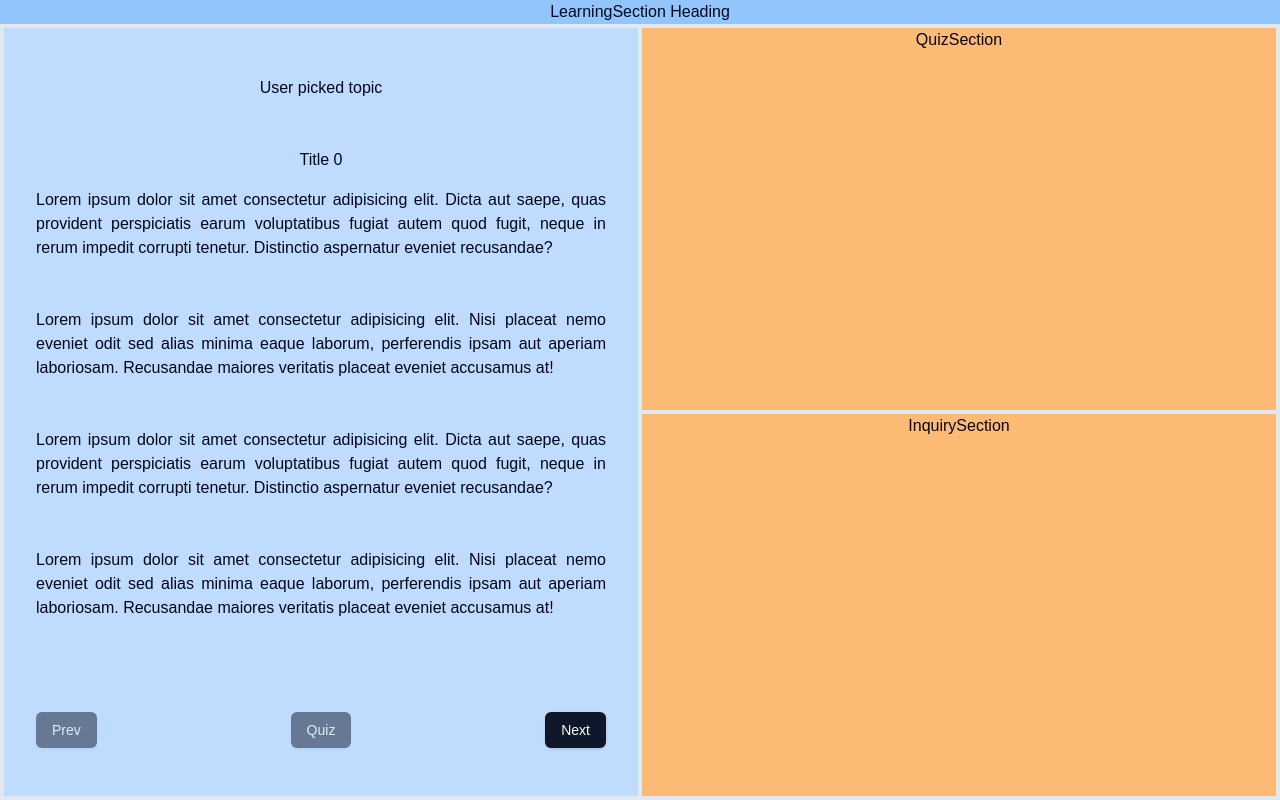
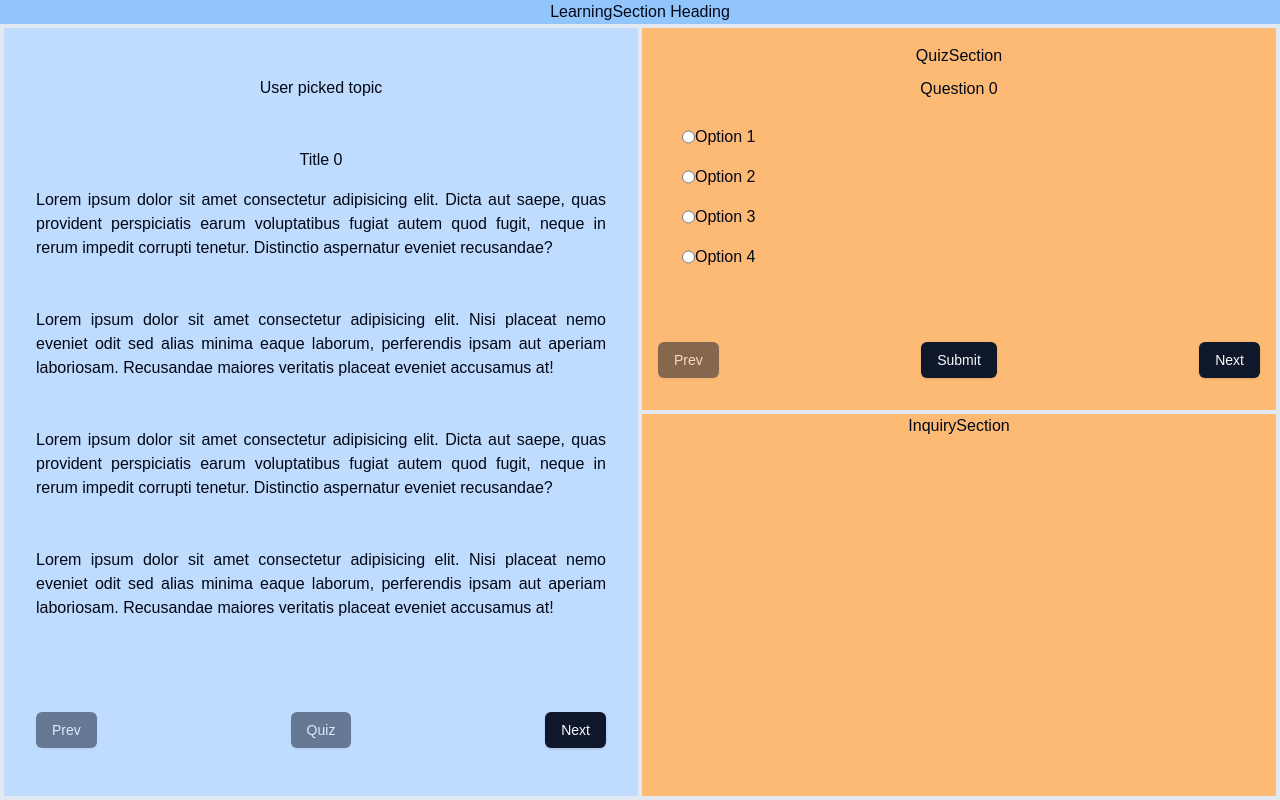
Before and after one commit to vikramsingh13/ai-tutor, a Next.js app: page /learning-section/1 in a window 1280 px wide. Built offline with nearby package versions, Linux system fonts and the light colour scheme.

Commit message:
quiz section added with working navigation and submission. Types folder and file added to organize various types, enums, interfaces

```diff
--- a/app/learning-section/[userId]/page.tsx
+++ b/app/learning-section/[userId]/page.tsx
@@ -8,27 +8,10 @@ import KnowledgeSection from "@/components/knowledge-section";
 import QuizSection from "@/components/quiz-section";
 import InquirySection from "@/components/inquiry-section";
 
+// Import quiz question types for the quiz section.
+import { QuizQuestionTypes } from "@/types/types";
+
 type Props = {};
-
-// Learning Section component is the main learning page of the application.
-// It will have primarily 3 components: knowledge section, quiz section, and inquiry section.
-// The user will be able to learn new concepts, take quizzes, and ask questions in the above sections, respectively.
-const LearningSection = (props: Props) => {
-  // Initialize the router.
-  // Will be used for further routing and accessing query parameters, e.g. userId
-  const router = useRouter();
-
-  // Will keep track of the user id from the query parameters to fetch the user's learning section
-  const [userId, setUserId] = useState("");
-
-  // useEffect to check if the router is ready,
-  // and if it is, then we can access the query parameters to get the user id
-  useEffect(() => {
-    if (router.isReady) {
-      setUserId(router.query.userId);
-      console.log("User ID: ", userId);
-    }
-  }, [router.isReady]);
 
 // dummy knowledge data for the knowledge section.
 const knowledgeData = {
@@ -69,6 +52,71 @@ const LearningSection = (props: Props) => {
 // dummy topic for the knowledge section.
 const topic = "User picked topic";
 
+// Dummy quiz data for the quiz section.
+const dummyQuizData = {
+  0: {
+    questionType: QuizQuestionTypes.MULTIPLE_CHOICE,
+    question: "Question 0",
+    options: ["Option 1", "Option 2", "Option 3", "Option 4"],
+    correctAnswer: "Option 1",
+    isAnswered: false,
+    userAnswer: "",
+  },
+  1: {
+    questionType: QuizQuestionTypes.MULTIPLE_CHOICE,
+    question: "Question 1",
+    options: ["Option 1", "Option 2", "Option 3", "Option 4"],
+    correctAnswer: "Option 1",
+    isAnswered: false,
+    userAnswer: "",
+  },
+  2: {
+    questionType: QuizQuestionTypes.MULTIPLE_CHOICE,
+    question: "Question 2",
+    options: ["Option 1", "Option 2", "Option 3", "Option 4"],
+    correctAnswer: "Option 2",
+    isAnswered: false,
+    userAnswer: "",
+  },
+  3: {
+    questionType: QuizQuestionTypes.MULTIPLE_CHOICE,
+    question: "Question 3",
+    options: ["Option 1", "Option 2", "Option 3", "Option 4"],
+    correctAnswer: "Option 3",
+    isAnswered: false,
+    userAnswer: "",
+  },
+};
+
+// Learning Section component is the main learning page of the application.
+// It will have primarily 3 components: knowledge section, quiz section, and inquiry section.
+// The user will be able to learn new concepts, take quizzes, and ask questions in the above sections, respectively.
+const LearningSection = (props: Props) => {
+  // Initialize the router.
+  // Will be used for further routing and accessing query parameters, e.g. userId
+  const router = useRouter();
+
+  // Will keep track of the user id from the query parameters to fetch the user's learning section
+  const [userId, setUserId] = useState("");
+
+  // Track the quiz data for the quiz section.
+  const [quizData, setQuizData] = useState(dummyQuizData);
+
+  // useEffect to check if the router is ready,
+  // and if it is, then we can access the query parameters to get the user id
+  useEffect(() => {
+    if (router.isReady) {
+      setUserId(router.query.userId);
+      console.log("User ID: ", userId);
+    }
+  }, [router.isReady]);
+
+  // Function to handle Quiz submission
+  const handleQuizSubmission = () => {
+    /* Todo */
+    console.log("learning-section/userId/page.tsx: Quiz Submitted!");
+  }
+
   return (
     /* Learning Section should take up full width and height available to it. */
     <div className="flex flex-col w-full min-h-screen bg-blue-300 text-center items-align">
@@ -83,7 +131,8 @@ const LearningSection = (props: Props) => {
         {/* Quiz and Inquiry sections will take up the right 50% of the rest of the column and they will be stacked on top of each other */}
         <div className="flex-1 flex flex-col flex-grow bg-orange-300 border-y-4 border-l-2 border-r-4">
           <div className="h-1/2 bg-orange-300 border-b-2">
-            <QuizSection />
+            {/* QuizSection takes quizData and setQuizData as props */}
+            <QuizSection quizData={quizData} setQuizData={setQuizData} submitQuiz={handleQuizSubmission}/>
           </div>
           <div className="h-1/2 bg-orange-300 border-t-2">
             <InquirySection />
--- a/components/knowledge-section.tsx
+++ b/components/knowledge-section.tsx
@@ -2,6 +2,8 @@ import { useState } from "react";
 
 // import shadcn buttons to be used as prev, next, submit, quiz, etc.
 import { Button } from "@/components/ui/button";
+// import the enum for the section navigation buttons.
+import { SectionNavigationButtonTypes } from "@/types/types";
 
 // Defines the props type for the KnowledgeSection component.
 // The props will have knowledgeData and topic.
@@ -14,20 +16,15 @@ type KnowledgeSectionProps = {
   topic: string;
   // boolean to check if the knowledge section is quizable with a default value of false.
   quizable?: boolean;
+  // Function to handle the quiz button click.
+  handleQuizButtonClick?: () => void;
 };
-
-// Defines enums for the knowledge section navigation.
-enum KnowledgeSectionNavigation {
-  PREV = -1,
-  NEXT = 1,
-}
 
 // Function to take knowledgeSectionIndex and knowledgeData, and returns the jsx for the knowledge section.
 const renderKnowledgeSection = (
   knowledgeSectionIndex: number,
   knowledgeData: {}
 ) => {
-  console.log("Knowledge Section Index: ", knowledgeSectionIndex);
   // return the stylized title and content.
   return (
     <article key={knowledgeSectionIndex}>
@@ -93,7 +90,7 @@ const KnowledgeSection = ({ knowledgeData, topic }: KnowledgeSectionProps) => {
         <Button
           disabled={knowledgeSectionIndex === 0}
           onClick={handleKnowledgeSectionNavigationButtonClick}
-          navigation={KnowledgeSectionNavigation.PREV}
+          navigation={SectionNavigationButtonTypes.PREV}
         >
           Prev
         </Button>
@@ -107,7 +104,7 @@ const KnowledgeSection = ({ knowledgeData, topic }: KnowledgeSectionProps) => {
             knowledgeSectionIndex + 1 >= Object.keys(knowledgeData).length
           }
           onClick={handleKnowledgeSectionNavigationButtonClick}
-          navigation={KnowledgeSectionNavigation.NEXT}
+          navigation={SectionNavigationButtonTypes.NEXT}
         >
           Next
         </Button>
--- a/components/quiz-section.tsx
+++ b/components/quiz-section.tsx
@@ -1,11 +1,129 @@
-import React from 'react'
+"use client";
 
-type Props = {}
+import { useState } from "react";
+// Import the QuizQuestionTypes enum from the types/types.ts file.
+import { QuizQuestionTypes, SectionNavigationButtonTypes } from "@/types/types";
 
-const QuizSection = (props: Props) => {
+// Import the shadcn ui components
+import { Button } from "@/components/ui/button";
+
+type QuizSectionProps = {
+  // JSON object for the quiz data.
+  quizData: {};
+  // Setter function to set the quiz data.
+  setQuizData: () => void;
+  // Function to handle quiz submission.
+  // The parent will take care of the quiz submission logic and further business logic implementation.
+  submitQuiz: () => void;
+};
+
+const QuizSection = ({ quizData, setQuizData, submitQuiz }: QuizSectionProps) => {
+  // Keep track of the quiz question index.
+  const [quizQuestionIndex, setQuizQuestionIndex] = useState(0);
+
+  //console.log(quizData);
+
+  // Function to handle user radio button click
+  const handleUserRadioButtonClick = (
+    event: React.ChangeEvent<HTMLButtonEvent>
+  ) => {
+    // Copy of the quiz data.
+    const quizDataCopy = { ...quizData };
+    // Get the value of the option selected by the user.
+    const userOptionValue = event.target.value;
+    // Update the user answer in the quiz data.
+    quizDataCopy[quizQuestionIndex].userAnswer = userOptionValue;
+    // Update the isAnswered flag to true.
+    // This will be used later on to disable the radio buttons or checkboxes, according to business logic.
+    quizDataCopy[quizQuestionIndex].isAnswered = true;
+    // Set the updated quiz data.
+    setQuizData(quizDataCopy);
+  };
+
+  // Function to handle quiz section navigation button click.
+  const handleQuizSectionNavigationButtonClick = (
+    event: React.MouseEvent<HTMLButtonElement>
+  ) => {
+    // Get the index change value from the button click event.
+    let indexChangeValue = event.currentTarget.getAttribute("navigation");
+    // Convert the indexChangeValue to a number.
+    try {
+      indexChangeValue = parseInt(indexChangeValue);
+    } catch (e) {
+      // Error logging can go here.
+      return;
+    }
+
+    // Calculate the new quizQuestionIndex.
+    let newQuizQuestionIndex = quizQuestionIndex + indexChangeValue;
+
+    // If new index is less than 0, set it to 0.
+    // If new index is greater the index of the last element, set it to the last element's index
+    newQuizQuestionIndex =
+      newQuizQuestionIndex < 0
+        ? 0
+        : newQuizQuestionIndex >= Object.keys(quizData).length
+        ? Object.keys(quizData).length - 1
+        : newQuizQuestionIndex;
+
+    // Set the new quiz question index
+    setQuizQuestionIndex(newQuizQuestionIndex);
+  };
+
+  // Function to render the stylized quiz question.
+  const renderQuizQuestion = () => {
+    // Get the current quiz question.
+    const quizQuestion = quizData[quizQuestionIndex];
+    // Check if the question has already been answered or not.
+    /*if(quizQuestion.isAnswered){
+      return <p>answered</p>
+    }*/
+    // Check if the question is a multiple choice question.
+    if (quizQuestion.questionType === QuizQuestionTypes.MULTIPLE_CHOICE) {
+      return (
+        <div className="flex flex-col w-full">
+          <h3>{quizQuestion.question}</h3>
+          {/* Radio buttons for MCQ */}
+          <ul className="p-4">
+            {quizQuestion.options.map((option, index) => {
+              return (
+                <li key={index} className="p-2 flex flex-row">
+                  <input
+                    type="radio"
+                    name="quiz"
+                    value={option}
+                    key={index}
+                    checked={
+                      quizQuestion.userAnswer === quizQuestion.options[index]
+                    }
+                    onChange={handleUserRadioButtonClick}
+                  />
+                  <label>{option}</label>
+                </li>
+              );
+            })}
+          </ul>
+        </div>
+      );
+    }
+  };
+
   return (
-    <div>QuizSection</div>
-  )
-}
+    <div className="flex flex-col p-4 text-center h-full">
+      <h2 className="flex-1 ">QuizSection</h2>
+      <div className="flex-grow gap-4 w-full">
+        {/* Show the stylized quiz qustion here*/}
+        {renderQuizQuestion()}
+      </div>
+      {/* Disable the Prev or Next button if at the first or last question respectively */}
+      <div className="flex flex-1 flex-row py-4 justify-between">
+        <Button disabled={quizQuestionIndex === 0} onClick={handleQuizSectionNavigationButtonClick} navigation={SectionNavigationButtonTypes.PREV}>Prev</Button>
+        {/* Quiz submission will invoke the parent sent submitQuit function and delegate further submission logic implementation to the parent. */}
+        <Button onClick={submitQuiz}>Submit</Button>
+        <Button disabled={quizQuestionIndex + 1 >= Object.keys(quizData).length} onClick={handleQuizSectionNavigationButtonClick} navigation={SectionNavigationButtonTypes.NEXT}>Next</Button>
+      </div>
+    </div>
+  );
+};
 
 export default QuizSection;
--- /dev/null
+++ b/types/types.ts
@@ -0,0 +1,17 @@
+// types.ts contains all the types and enums used in the app
+
+// Defines the enum types for the section navigation buttons.
+// Values are -1 and 1 to represent the previous and next buttons.
+// The enum values will be used to update the index directly.
+export enum SectionNavigationButtonTypes {
+  PREV = -1,
+  NEXT = 1,
+}
+
+// Defines the enum types for the quiz questions.
+export enum QuizQuestionTypes {
+  MULTIPLE_CHOICE = "multipleChoice",
+  TRUE_FALSE = "trueFalse",
+  SHORT_ANSWER = "shortAnswer",
+  ESSAY = "essay",
+};
```
Lines whose indentation alone changed are shown as unchanged.
